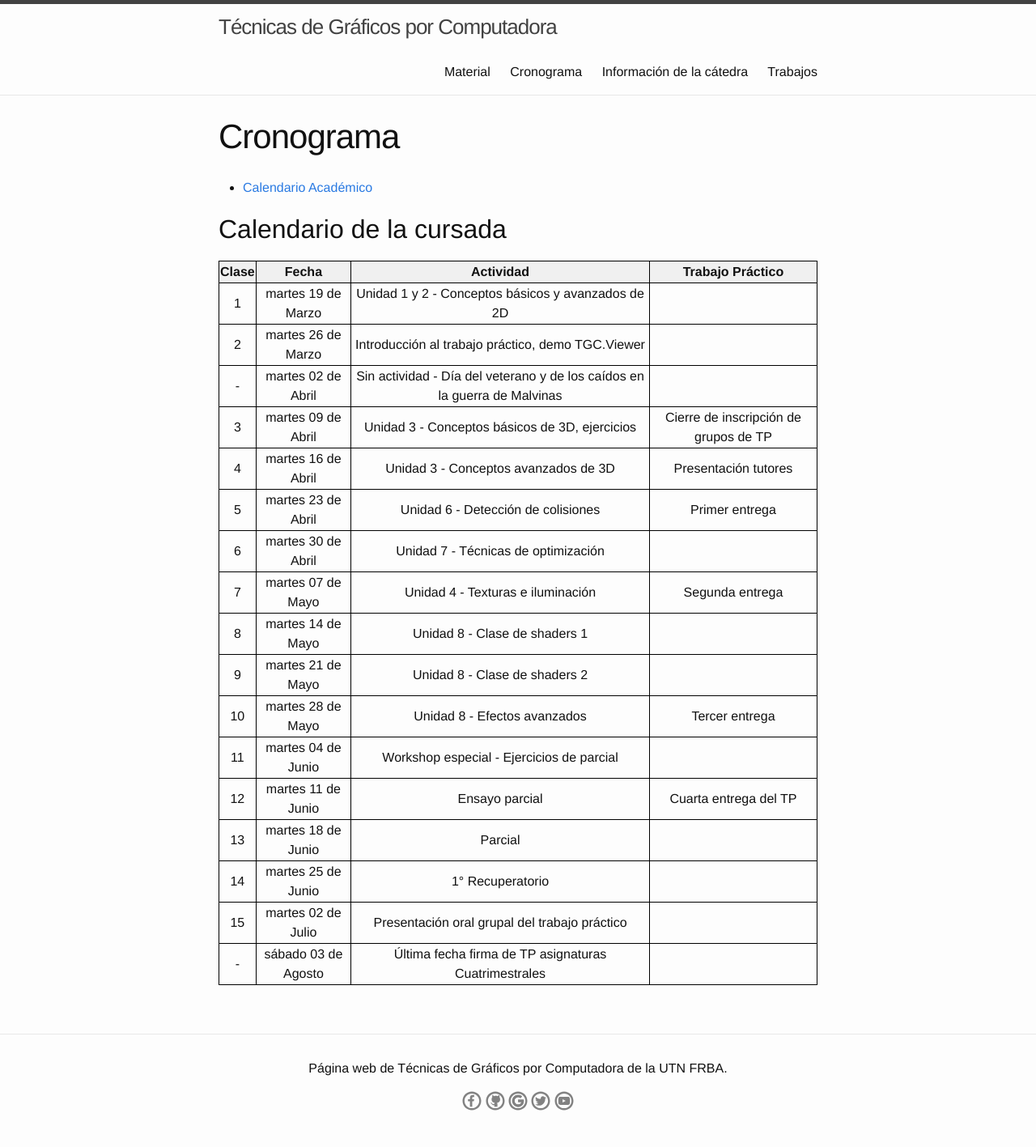
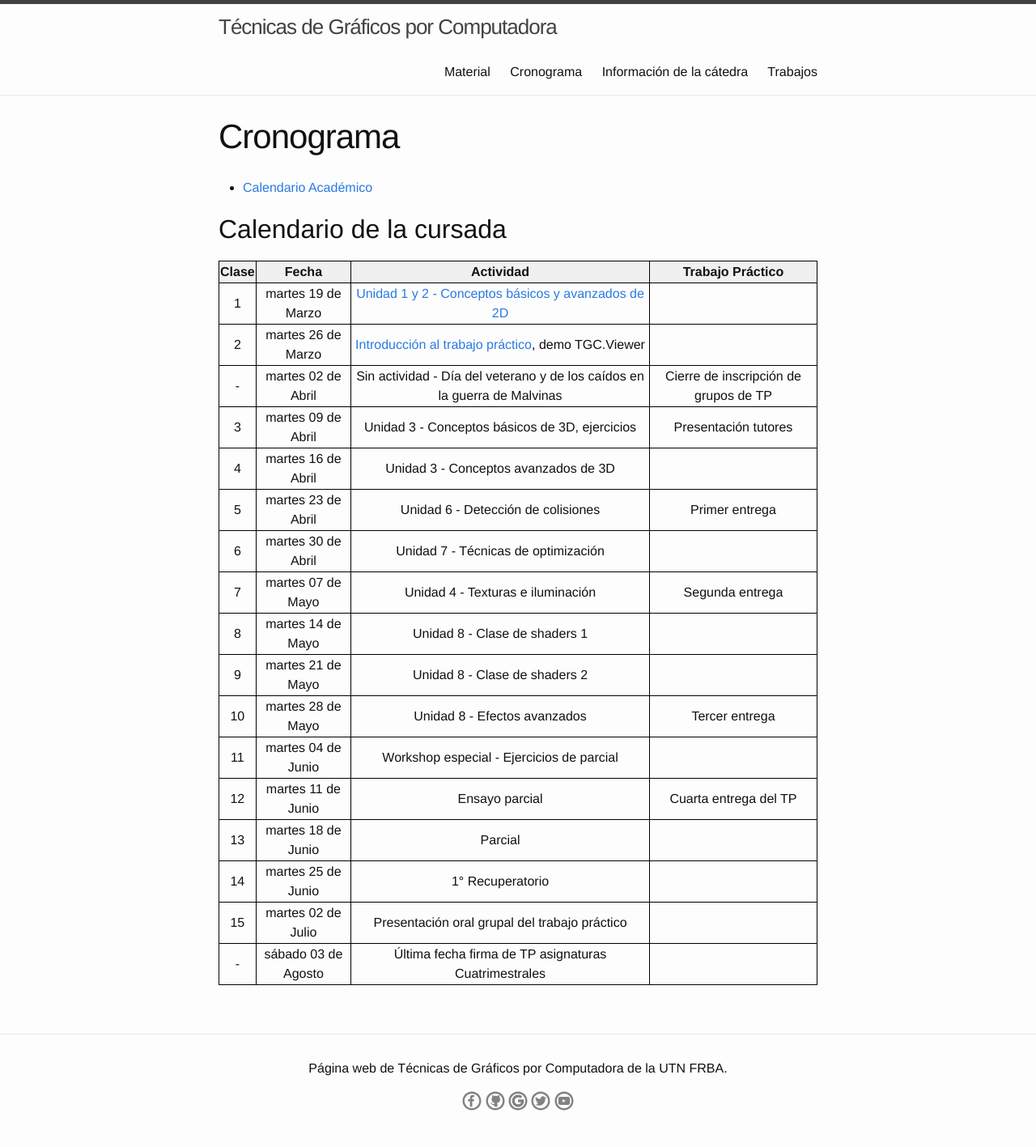
Before and after one commit to tgc-utn/tgc-utn.github.io, a Jekyll site: the page built from cronograma/index.md, in a window 1280 px wide. Shown: the whole page at 81% size. Built offline with Jekyll 4.4.1, drawn with Linux system fonts in a browser that asks for light colours; part of the change alters nothing that is shown.

```diff
--- a/cronograma/index.md
+++ b/cronograma/index.md
@@ -34,17 +34,17 @@ td{
 
 | Clase | Fecha               | Actividad    | Trabajo Práctico  |
 |:-----:|:-------------------:|:------------:|:-----------------:|
-|  1    | martes 19 de Marzo | Unidad 1 y 2 - Conceptos básicos y avanzados de 2D ||
-|  2    | martes 26 de Marzo | Introducción al trabajo práctico, demo TGC.Viewer ||
-|  -    | martes 02 de Abril | Sin actividad - Día del veterano y de los caídos en la guerra de Malvinas ||
-|  3    | martes 09 de Abril | Unidad 3 - Conceptos básicos de 3D, ejercicios | Cierre de inscripción de grupos de TP|
-|  4    | martes 16 de Abril | Unidad 3 - Conceptos avanzados de 3D | Presentación tutores|
-|  5    | martes 23 de Abril | Unidad 6 - Detección de colisiones | Primer entrega|
+|  1    | martes 19 de Marzo | [Unidad 1 y 2 - Conceptos básicos y avanzados de 2D](https://drive.google.com/open?id=1Gg-9FIvyJj89LqkyMQ-j5S2xKaXPCduYBDJgL3ZD690) ||
+|  2    | martes 26 de Marzo | [Introducción al trabajo práctico](https://drive.google.com/open?id=1wQJ1VzWIz-vu1-mo-YxEZyTvgzctENN1xLzLhQmBUxU), demo TGC.Viewer ||
+|  -    | martes 02 de Abril | Sin actividad - Día del veterano y de los caídos en la guerra de Malvinas | Cierre de inscripción de grupos de TP|
+|  3    | martes 09 de Abril | Unidad 3 - Conceptos básicos de 3D, ejercicios | Presentación tutores |
+|  4    | martes 16 de Abril | Unidad 3 - Conceptos avanzados de 3D ||
+|  5    | martes 23 de Abril | Unidad 6 - Detección de colisiones | Primer entrega |
 |  6    | martes 30 de Abril | Unidad 7 - Técnicas de optimización ||
-|  7    | martes 07 de Mayo | Unidad 4 - Texturas e iluminación | Segunda entrega|
+|  7    | martes 07 de Mayo | Unidad 4 - Texturas e iluminación | Segunda entrega |
 |  8    | martes 14 de Mayo | Unidad 8 - Clase de shaders 1 ||
 |  9    | martes 21 de Mayo | Unidad 8 - Clase de shaders 2 ||
-| 10    | martes 28 de Mayo | Unidad 8 - Efectos avanzados | Tercer entrega|
+| 10    | martes 28 de Mayo | Unidad 8 - Efectos avanzados | Tercer entrega |
 | 11    | martes 04 de Junio | Workshop especial - Ejercicios de parcial||
 | 12    | martes 11 de Junio | Ensayo parcial | Cuarta entrega del TP |
 | 13    | martes 18 de Junio | Parcial ||
```
